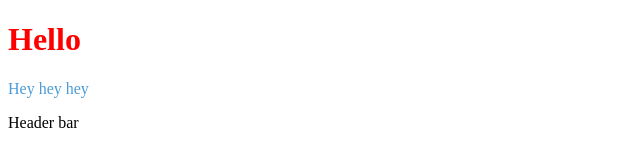
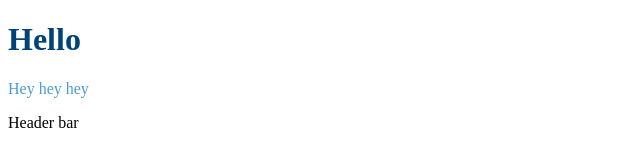
Before and after one commit to Kopie01/home-auto, a plain HTML site: page Index.html in a window 1280 px wide. Shown: the top 146 px of the page, without its empty margins (0-640 px from the left). Drawn offline with Linux system fonts and the light colour scheme.

Commit message:
changed colour back

```diff
--- a/main.scss
+++ b/main.scss
@@ -1,4 +1,4 @@
-$primary-color: red;
+$primary-color: #004378;
 
 $secondary-color: #4c9cd7;
 
```
Also changed, not shown: main.css.
